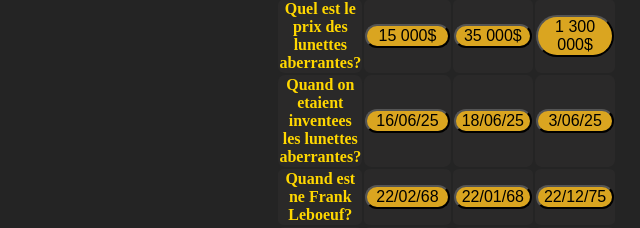
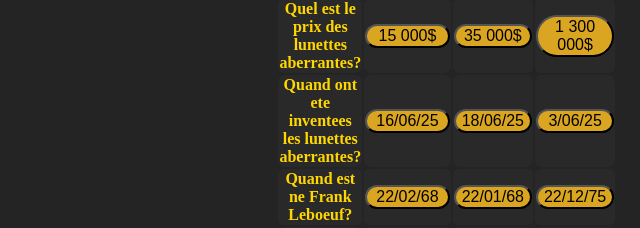
Before and after one commit to MaxXximus21/UltraStyle---Boutique-en-ligne, a plain HTML site: page Quizz.html in a window 1280 px wide. Shown: the part 241-469 px from the top of the page, 174-814 px from the left. Drawn offline with Linux system fonts and the light colour scheme.

Commit message:
Update Quizz.html

```diff
--- a/Quizz.html
+++ b/Quizz.html
@@ -31,7 +31,7 @@
             </tr>
             <tr>
                 <th>
-                    Quand on etaient inventees les lunettes aberrantes?
+                    Quand ont ete inventees les lunettes aberrantes?
                 </th>
                 <th>
                     <button class="RQCM" name="good" onclick="ReponseQuestion(name, 2)">16/06/25</button>
```
